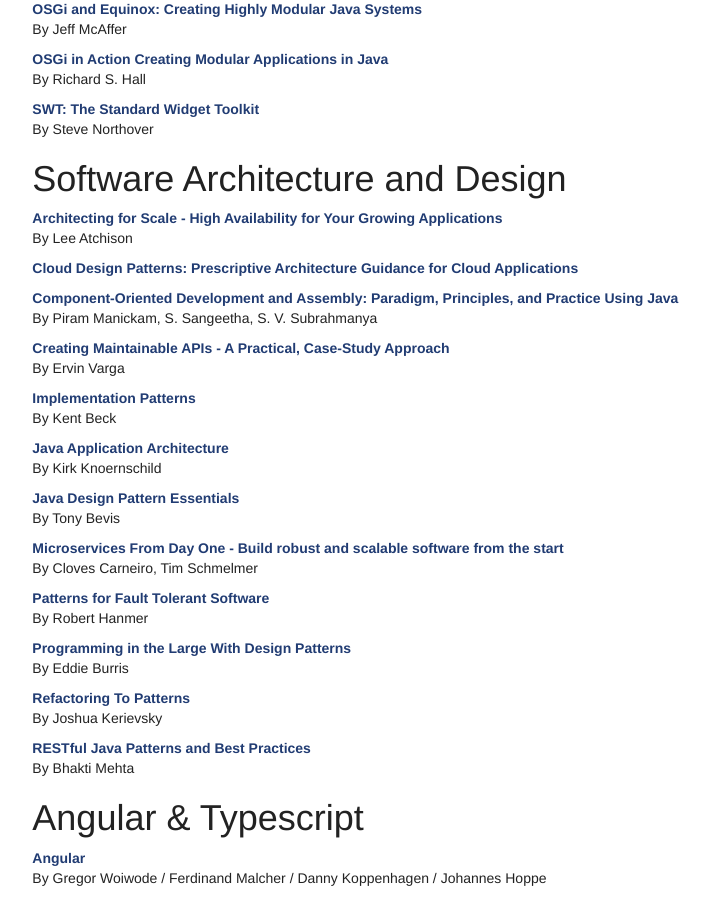
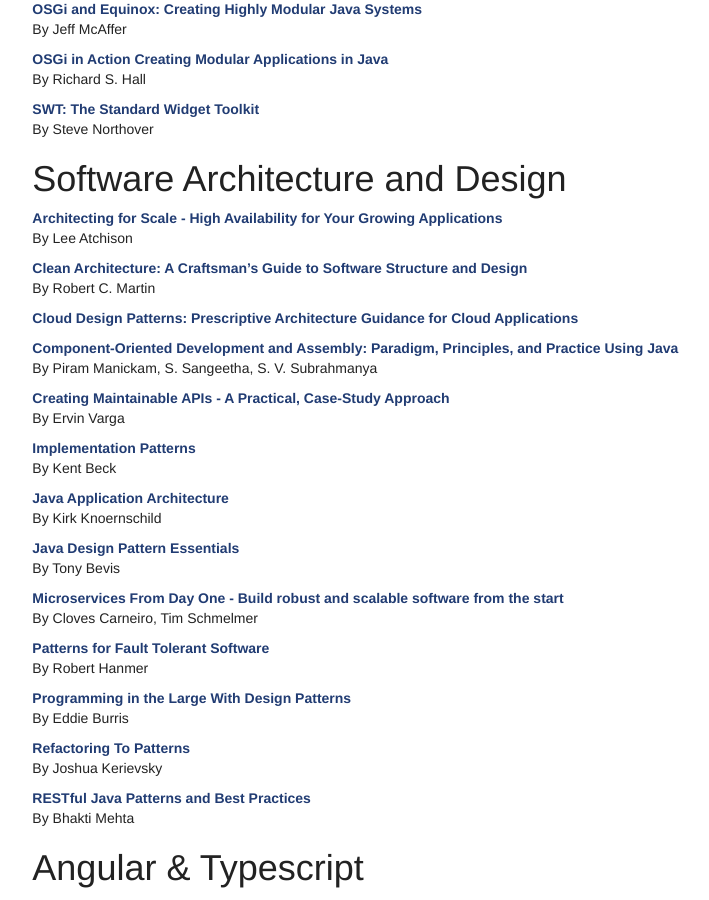
Before and after one commit to LeoNiedermeier/LeoNiedermeier.github.io, a Jekyll site: the page built from _docs/misc/bookshelf.md, in a window 1280 px wide and 900 px high, scrolled down 1466 px. Shown: the whole window, without its empty margins (196-905 px from the left). Built offline with Jekyll 4.4.1, drawn with Linux system fonts in a browser that asks for light colours.

Commit message:
Update bookshelf.md

```diff
--- a/_docs/misc/bookshelf.md
+++ b/_docs/misc/bookshelf.md
@@ -97,6 +97,10 @@ By Steve Northover
 **[Architecting for Scale - High Availability for Your Growing Applications](http://shop.oreilly.com/product/0636920047070.do)**
 By Lee Atchison
 
+**[Clean Architecture: A Craftsman's Guide to Software Structure and Design](https://www.pearson.com/us/higher-education/program/Martin-Clean-Architecture-A-Craftsman-s-Guide-to-Software-Structure-and-Design/PGM333762.html)**
+By Robert C. Martin
+
+
 **[Cloud Design Patterns: Prescriptive Architecture Guidance for Cloud Applications](https://msdn.microsoft.com/de-de/library/dn568099.aspx)**
 
 **[Component-Oriented Development and Assembly: Paradigm, Principles, and Practice Using Java](https://www.crcpress.com/Component--Oriented-Development-and-Assembly-Paradigm-Principles-and/Manickam-Sangeetha-Subrahmanya/p/book/9781466580992)**
```
